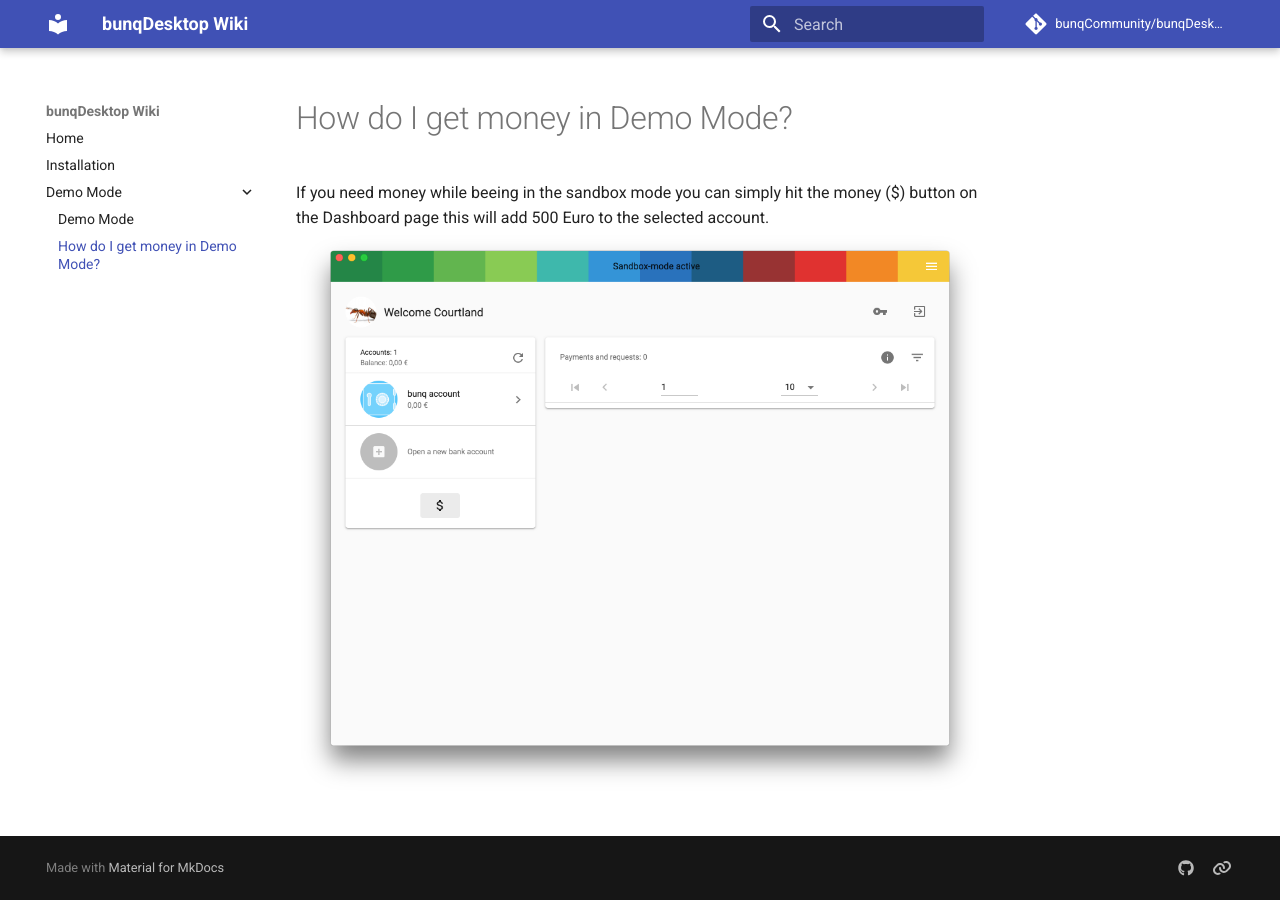
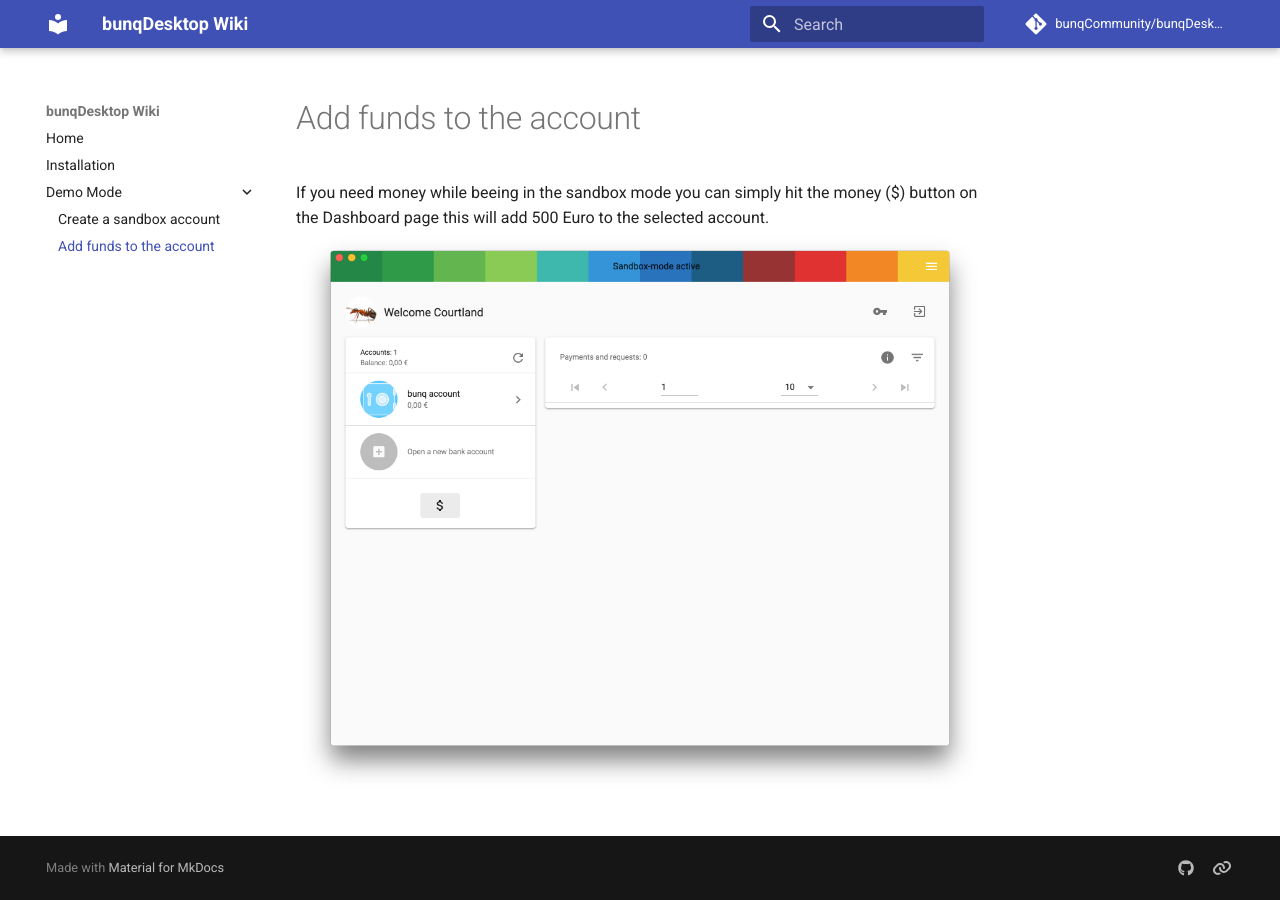
Before and after one commit to bunqCommunity/bunqDesktopWiki, an MkDocs documentation site: the page built from docs/demo-mode-money.md, in a window 1280 px wide. Built offline with MkDocs 1.6.1 and Material for MkDocs 9.7.7, drawn with Linux system fonts in a browser that asks for light colours; comment, search, counter and statistics services are not loaded.

Commit message:
Changed subtitles

```diff
--- a/mkdocs.yml
+++ b/mkdocs.yml
@@ -11,8 +11,8 @@
   - Home: 'index.md'
   - Installation: 'installation.md'
   - Demo Mode:
-    - 'Demo Mode': 'demo-mode.md'
-    - 'How do I get money in Demo Mode?': 'demo-mode-money.md'
+    - 'Create a sandbox account': 'demo-mode.md'
+    - 'Add funds to the account': 'demo-mode-money.md'
 
 # Theme settings
 theme:
```
